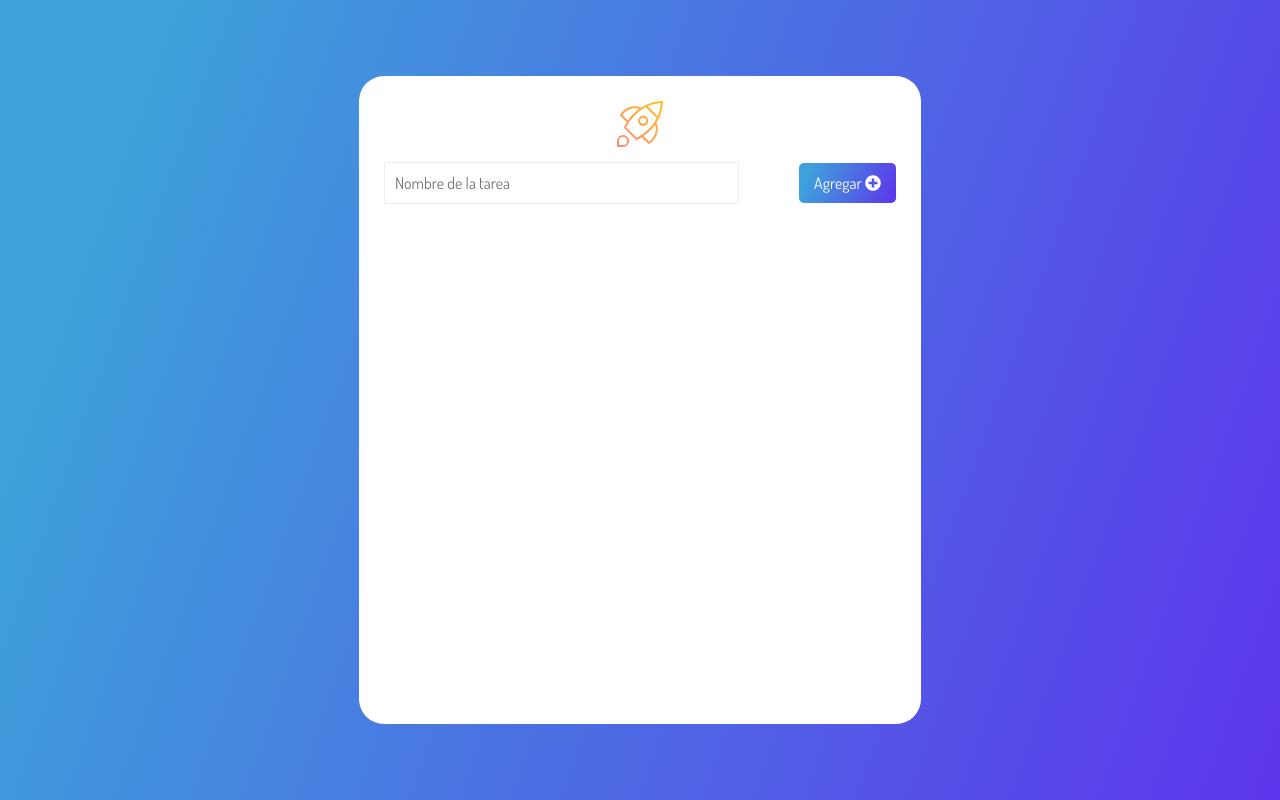
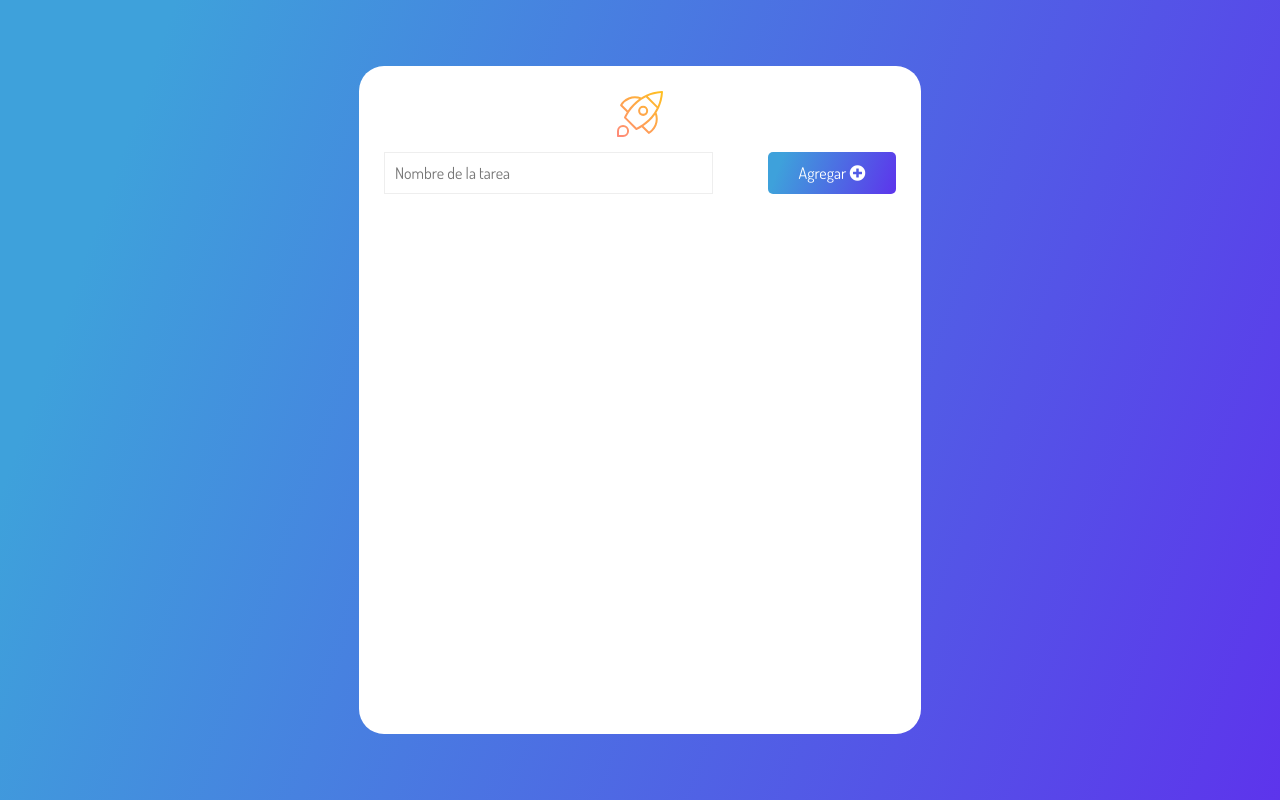
Before and after one commit to agustinpaul0/agendaPersonal, a plain HTML site: page 1821-manipulando-dom-con-js-proyecto_inicial/index.html in a window 1280 px wide. Drawn offline with Linux system fonts and the light colour scheme.

Commit message:
Preparando el merge

```diff
--- a/1821-manipulando-dom-con-js-proyecto_inicial/index.html
+++ b/1821-manipulando-dom-con-js-proyecto_inicial/index.html
@@ -22,7 +22,7 @@
       <div class="mainCard">
         <div class="title"><img src="./assets/rocket.svg" /></div>
         <div>
-          <form action="">
+          <form action="" class="form">
             <input
               type="text"
               name="task"
--- a/1821-manipulando-dom-con-js-proyecto_inicial/styles.css
+++ b/1821-manipulando-dom-con-js-proyecto_inicial/styles.css
@@ -125,3 +125,48 @@ form {
 .noTasks {
   font-size: 48px;
 }
+
+@media screen and (min-width: 0px) {
+  .mainCard {
+    display: flex;
+    flex-direction: column;
+    flex-wrap: wrap;
+  }
+
+  .form {
+    display: flex;
+    flex-direction: column;
+  }
+
+  .inputForm {
+    width: 100%;
+    margin-bottom: 1rem;
+  }
+
+  .btnCreate {
+    width: 120%;
+  }
+}
+
+@media screen and (min-width: 768px) {
+  .btnCreate {
+    width: 108%;
+  }
+}
+
+@media screen and (min-width: 1024px) {
+  .form {
+    display: flex;
+    flex-direction: row;
+  }
+
+  .inputForm {
+    width: 60%;
+    margin-bottom: 0;
+  }
+
+  .btnCreate {
+    width: 25%;
+    padding: 0.7rem;
+  }
+}
```
